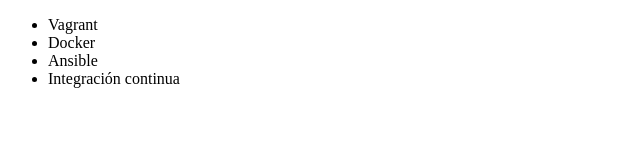
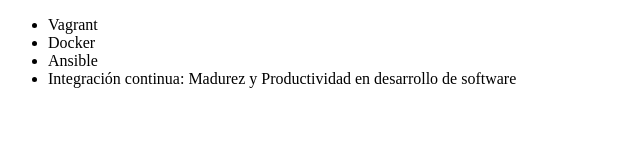
Before and after one commit to TheMiguel73/aluraGit, a plain HTML site: page index.html in a window 1280 px wide. Shown: the whole page, without its empty margins (0-640 px from the left). Drawn offline with Linux system fonts and the light colour scheme.

Commit message:
renombrando curso de integracion continua

```diff
--- a/index.html
+++ b/index.html
@@ -9,7 +9,7 @@
          <li> Vagrant </li>
          <li> Docker </li>
          <li> Ansible </li>
-         <li> Integración continua </li>
+         <li> Integración continua: Madurez y Productividad en desarrollo de software</li>
      </ul>
 </body>
 </html>
```
